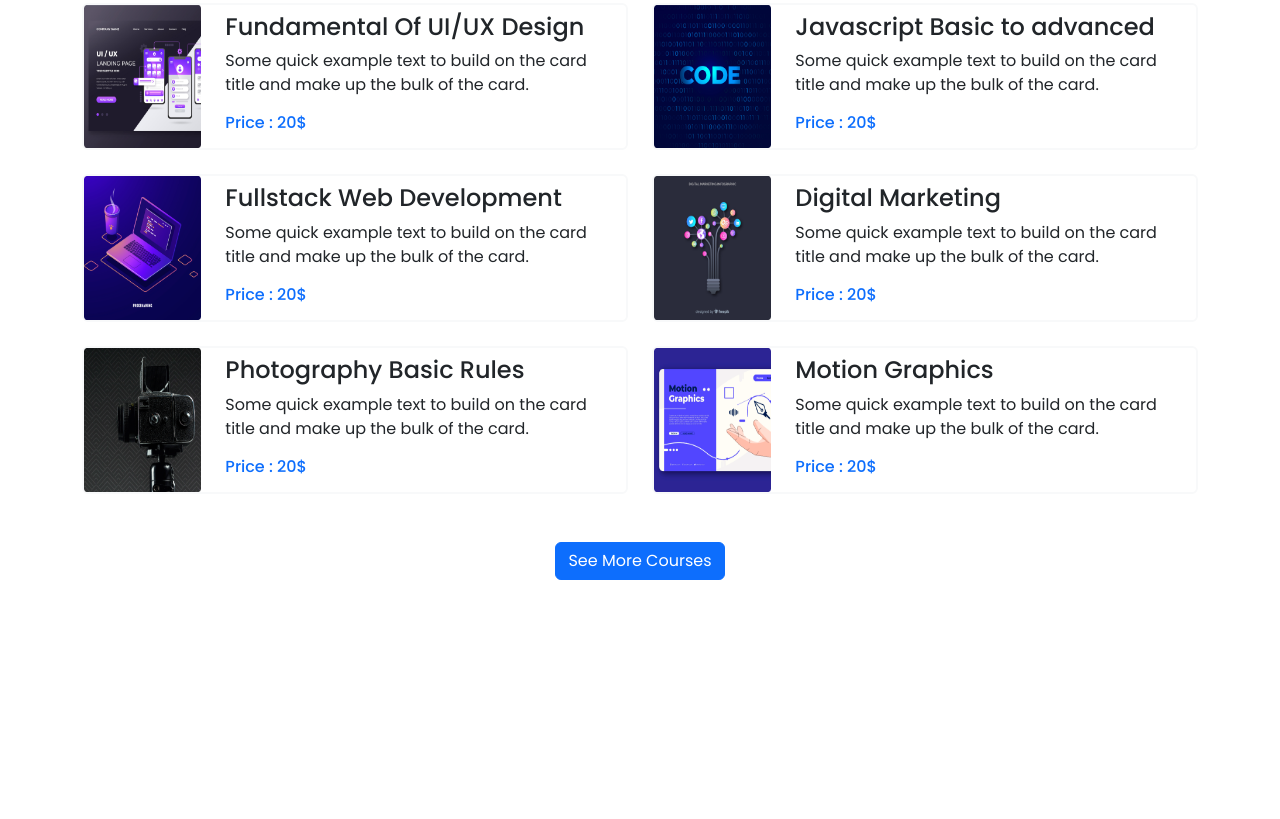
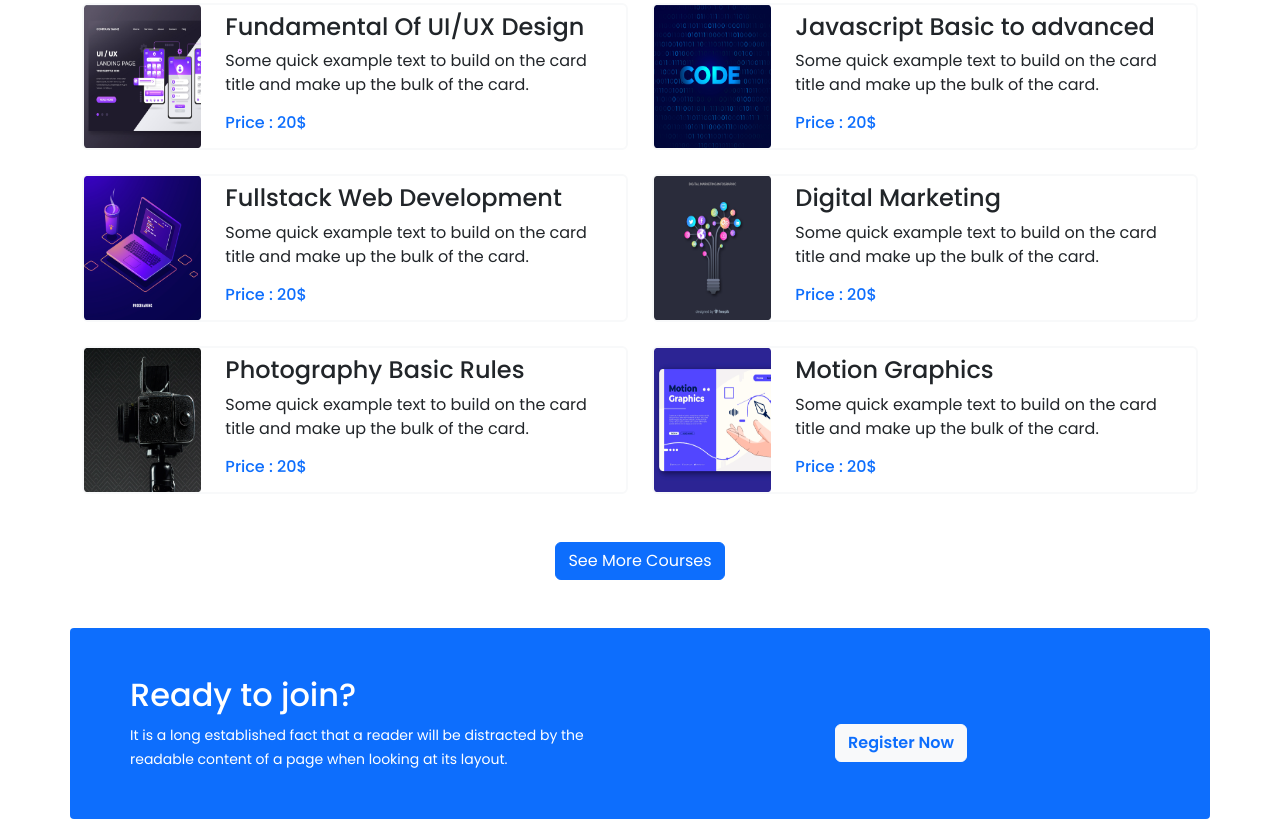
Before and after one commit to Mahmod-Hassan/assignment-3, a plain HTML site: page index.html in a window 1280 px wide. Shown: the part 853-1672 px from the top of the page. Before the commit the page ends 1481 px from the top, so only its background shows below. Drawn offline with nearby package versions, Linux system fonts and the light colour scheme.

Commit message:
register now part complete

```diff
--- a/index.html
+++ b/index.html
@@ -209,6 +209,24 @@
             <button class="btn btn-primary d-block mx-auto mt-5">See More Courses</button>
         </section>
         <!-- our courses section end-->
+
+
+        <!-- join with us by register part start -->
+        <section class="row bg-primary text-white p-5 rounded-1">
+            <div class="col">
+                <h2>Ready to join?</h2>
+                <small class="fw-light">It is a long established fact that a reader will be distracted by the readable
+                    content of a page
+                    when looking at its
+                    layout.</small>
+            </div>
+            <div class="col text-center mt-5">
+                <button class="btn btn-light text-primary fw-bold" data-bs-toggle="modal"
+                    data-bs-target="myModal">Register Now</button>
+            </div>
+
+        </section>
+        <!-- join with us by register part end -->
     </main>
     <!-- main part end -->
 
```
